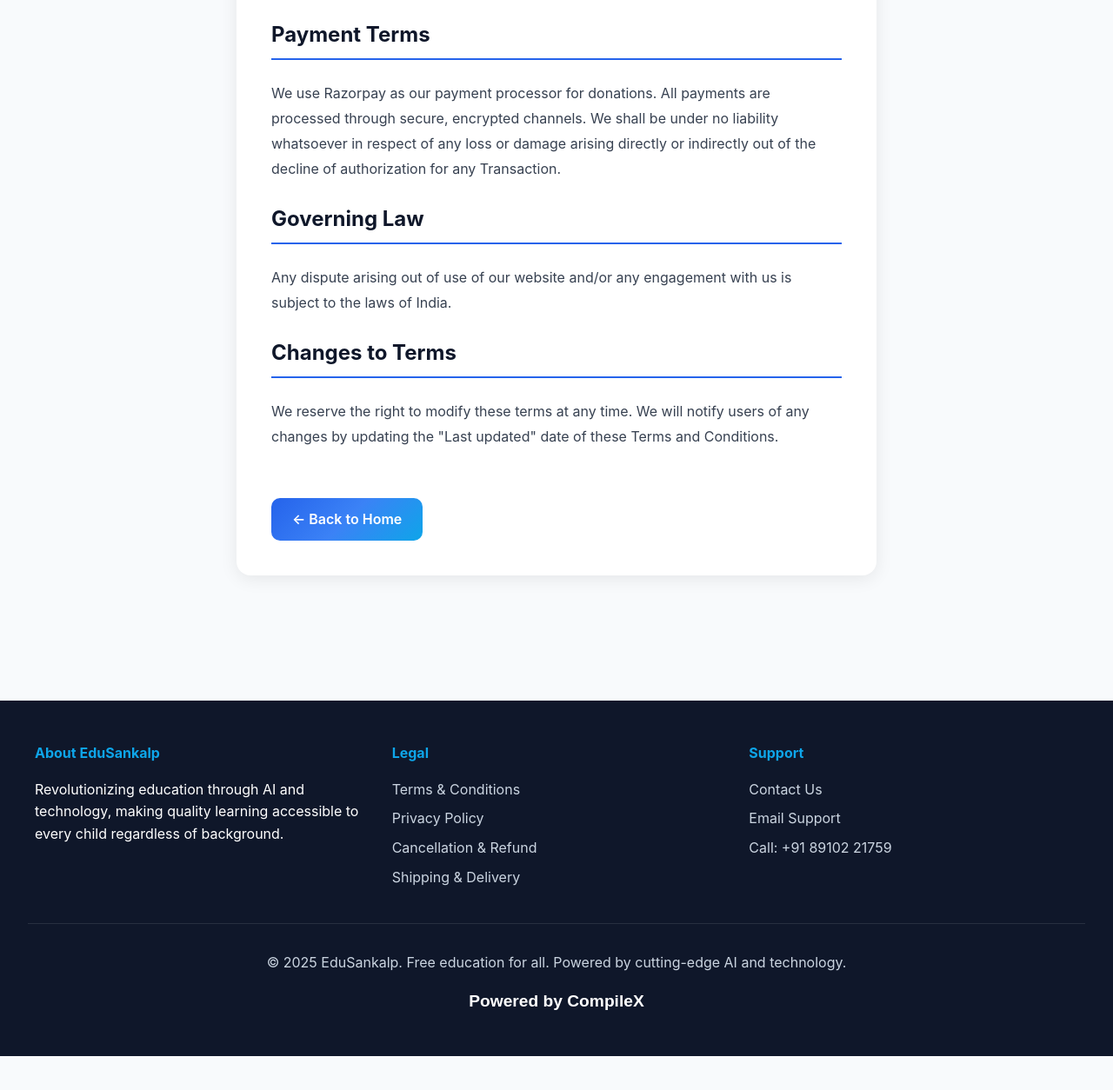
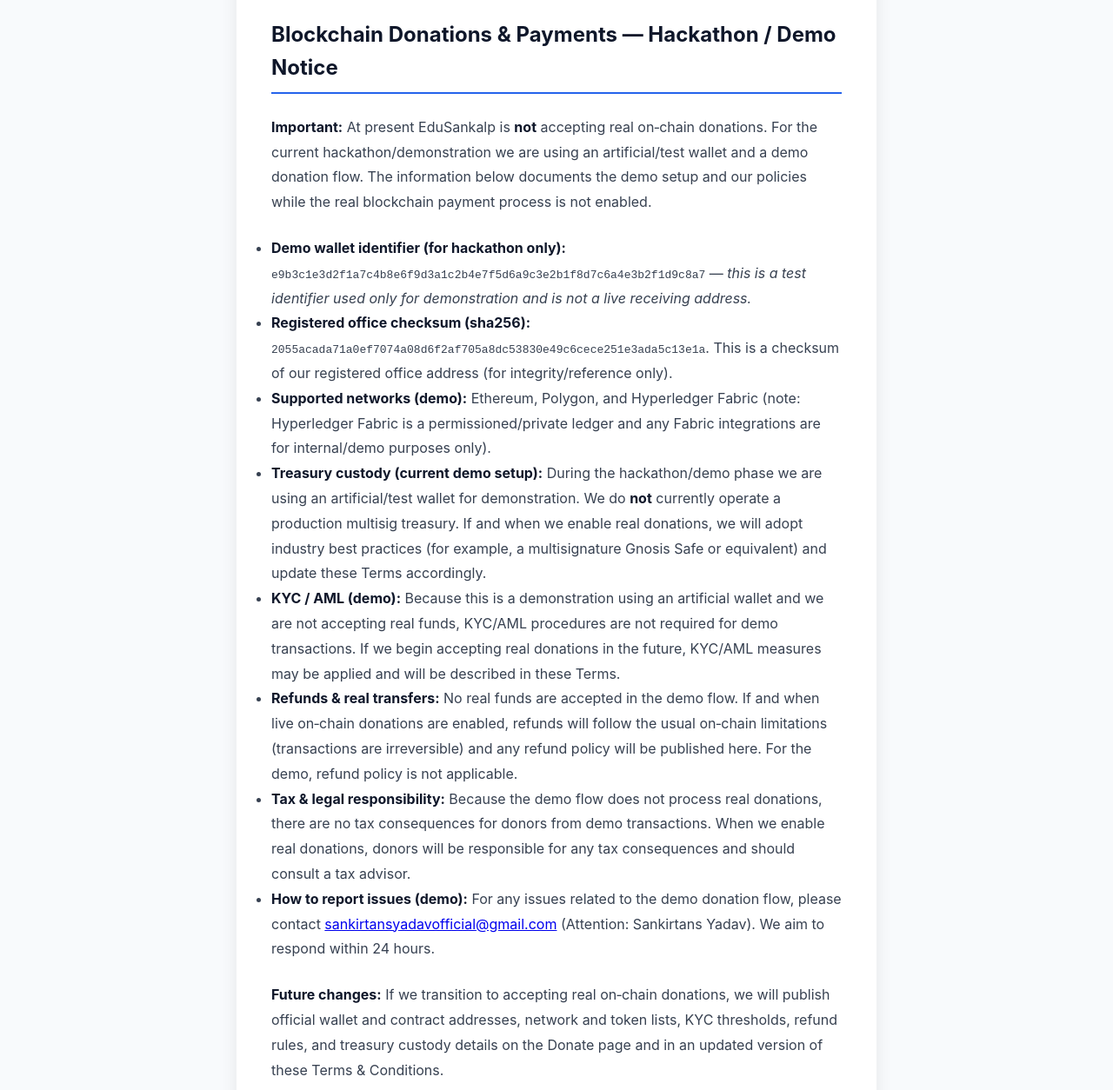
Before and after one commit to CraftoGamerz/EduSankalp, a plain HTML site: page terms-conditions.html in a window 1280 px wide. Shown: the part 1526-2780 px from the top of the page at 87% size. Before the commit the page ends 2741 px from the top, so only its background shows below. Drawn offline with Linux system fonts and the light colour scheme.

Commit message:
Update terms-conditions.html

```diff
--- a/terms-conditions.html
+++ b/terms-conditions.html
@@ -284,9 +284,31 @@
         From time to time our website may also include links to other websites. These links are provided for your convenience to provide further information. You may not create a link to our website from another website or document without EduSankalp's prior written consent.
       </p>
 
-      <h2 class="section-title">Payment Terms</h2>
+      <h2 class="section-title">Blockchain Donations & Payments — Hackathon / Demo Notice</h2>
       <p class="content-text">
-        We use Razorpay as our payment processor for donations. All payments are processed through secure, encrypted channels. We shall be under no liability whatsoever in respect of any loss or damage arising directly or indirectly out of the decline of authorization for any Transaction.
+        <strong>Important:</strong> At present EduSankalp is <strong>not</strong> accepting real on‑chain donations. For the current hackathon/demonstration we are using an artificial/test wallet and a demo donation flow. The information below documents the demo setup and our policies while the real blockchain payment process is not enabled.
+      </p>
+
+      <ul class="content-text">
+        <li><strong>Demo wallet identifier (for hackathon only):</strong> <code>e9b3c1e3d2f1a7c4b8e6f9d3a1c2b4e7f5d6a9c3e2b1f8d7c6a4e3b2f1d9c8a7</code> — <em>this is a test identifier used only for demonstration and is not a live receiving address.</em></li>
+
+        <li><strong>Registered office checksum (sha256):</strong> <code>2055acada71a0ef7074a08d6f2af705a8dc53830e49c6cece251e3ada5c13e1a</code>. This is a checksum of our registered office address (for integrity/reference only).</li>
+
+        <li><strong>Supported networks (demo):</strong> Ethereum, Polygon, and Hyperledger Fabric (note: Hyperledger Fabric is a permissioned/private ledger and any Fabric integrations are for internal/demo purposes only).</li>
+
+        <li><strong>Treasury custody (current demo setup):</strong> During the hackathon/demo phase we are using an artificial/test wallet for demonstration. We do <strong>not</strong> currently operate a production multisig treasury. If and when we enable real donations, we will adopt industry best practices (for example, a multisignature Gnosis Safe or equivalent) and update these Terms accordingly.</li>
+
+        <li><strong>KYC / AML (demo):</strong> Because this is a demonstration using an artificial wallet and we are not accepting real funds, KYC/AML procedures are not required for demo transactions. If we begin accepting real donations in the future, KYC/AML measures may be applied and will be described in these Terms.</li>
+
+        <li><strong>Refunds & real transfers:</strong> No real funds are accepted in the demo flow. If and when live on‑chain donations are enabled, refunds will follow the usual on‑chain limitations (transactions are irreversible) and any refund policy will be published here. For the demo, refund policy is not applicable.</li>
+
+        <li><strong>Tax & legal responsibility:</strong> Because the demo flow does not process real donations, there are no tax consequences for donors from demo transactions. When we enable real donations, donors will be responsible for any tax consequences and should consult a tax advisor.</li>
+
+        <li><strong>How to report issues (demo):</strong> For any issues related to the demo donation flow, please contact <a href="mailto:sankirtansyadavofficial@gmail.com">sankirtansyadavofficial@gmail.com</a> (Attention: Sankirtans Yadav). We aim to respond within 24 hours.</li>
+      </ul>
+
+      <p class="content-text">
+        <strong>Future changes:</strong> If we transition to accepting real on‑chain donations, we will publish official wallet and contract addresses, network and token lists, KYC thresholds, refund rules, and treasury custody details on the Donate page and in an updated version of these Terms & Conditions.
       </p>
 
       <h2 class="section-title">Governing Law</h2>
@@ -296,7 +318,7 @@
 
       <h2 class="section-title">Changes to Terms</h2>
       <p class="content-text">
-        We reserve the right to modify these terms at any time. We will notify users of any changes by updating the "Last updated" date of these Terms and Conditions.
+        We reserve the right to modify these terms at any time. We will notify users of any changes by updating the "Last updated" date of these Terms and Conditions. It is the user's responsibility to review the Terms periodically.
       </p>
 
       <a href="index.html" class="back-btn">← Back to Home</a>
```
